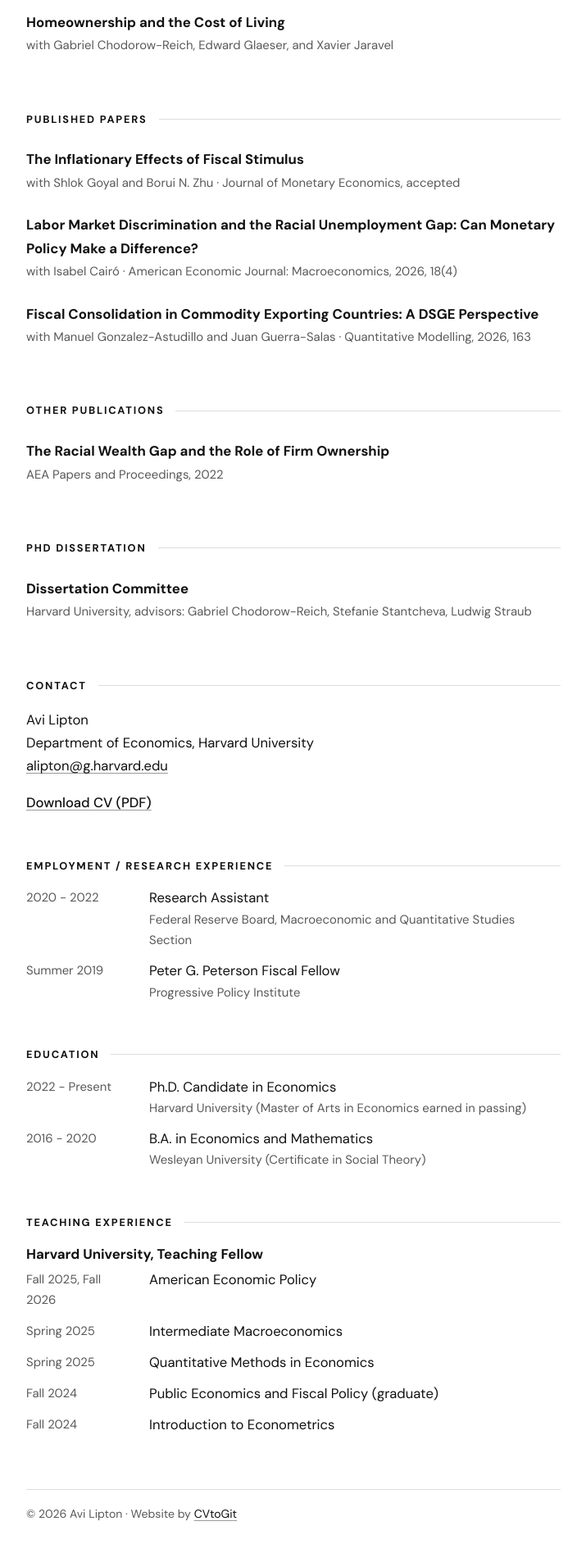
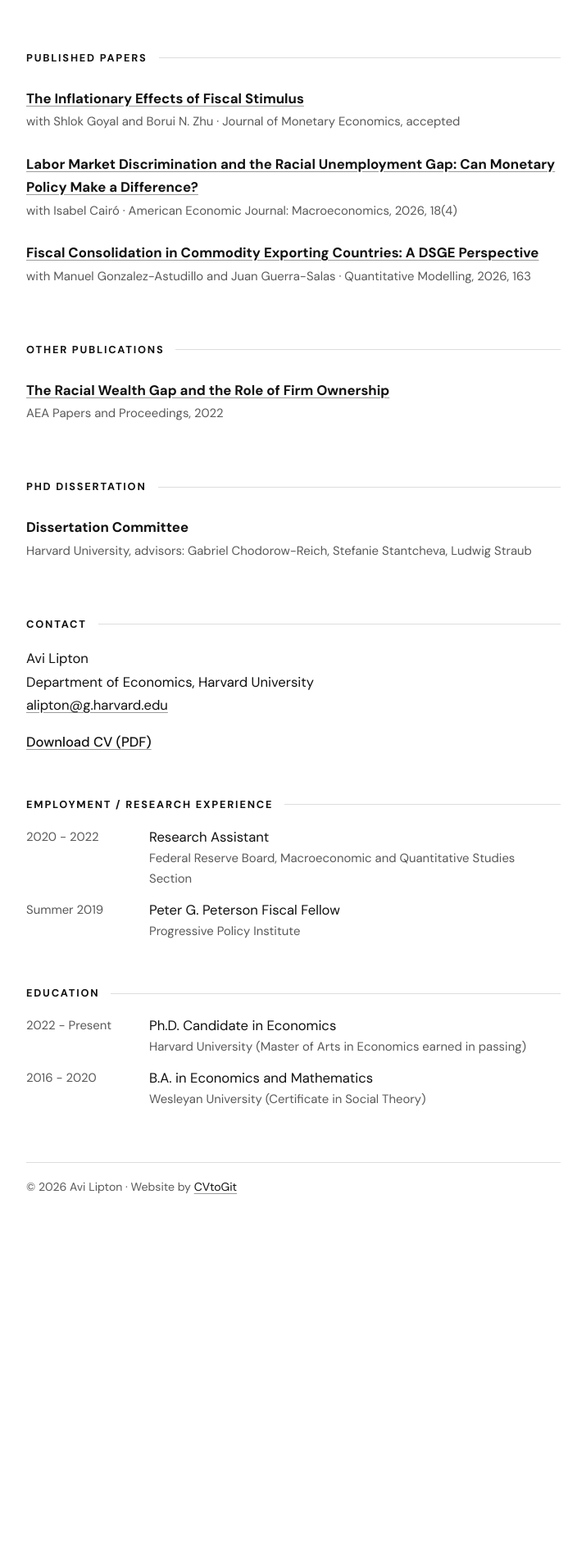
Before and after one commit to Avi-Lipton/Avi-Lipton.github.io, a plain HTML site: page index.html in a window 1280 px wide. Shown: the part 589-2484 px from the top of the page at 82% size, without its empty margins (282-997 px from the left). After the commit the page ends 2122 px from the top, so only its background shows below. Drawn offline with Linux system fonts and the light colour scheme.

Commit message:
Add files via upload

```diff
--- a/index.html
+++ b/index.html
@@ -3,8 +3,6 @@
 <head><meta name="robots" content="noindex">
 <meta charset="utf-8">
 <meta name="viewport" content="width=device-width,initial-scale=1">
-
-
 <title>Avi Lipton · Ph.D. Candidate in Economics</title>
 <meta name="description" content="Academic website of Avi Lipton.">
 <link rel="preconnect" href="https://fonts.googleapis.com"><link rel="preconnect" href="https://fonts.gstatic.com" crossorigin>
@@ -13,14 +11,13 @@
 </head>
 <body>
 <div class="page">
-<nav class="menu" aria-label="Main"><a href="#about">About</a><a href="#research">Research</a><a href="#cv">CV</a><a href="#teaching">Teaching</a><a class="cv" href="CV_Avi_Lipton.pdf">Download CV</a></nav>
+<nav class="menu" aria-label="Main"><a href="#research">Research</a><a href="#cv">CV</a><a class="cv" href="CV_Avi_Lipton.pdf">Download CV</a></nav>
 <main>
 
 <div id="about">
 <section class="intro"><div class="who"><img src="assets/headshot.svg" alt="Portrait of Avi Lipton"><div>
 <h1>Avi Lipton</h1>
 <p class="role">Ph.D. Candidate in Economics</p></div></div>
-<p class="bio">I am a Ph.D. Candidate in Economics at Harvard University. Before my doctoral studies, I worked as a Research Assistant at the Federal Reserve Board.</p>
 <ul class="links">
 <li><a href="mailto:alipton@g.harvard.edu">Email</a></li>
 </ul>
@@ -39,31 +36,31 @@
 <h2>Working papers</h2>
 
 <article class="item">
-<h3>Homeownership and the Cost of Living</h3>
+<h3><a href="https://chodorowreich.scholars.harvard.edu/sites/g/files/omnuum7686/files/2026-11/CPI_and_Housing.pdf">Homeownership and the Cost of Living</a></h3>
 <p class="meta">with Gabriel Chodorow-Reich, Edward Glaeser, and Xavier Jaravel</p>
 </article>
 
 <h2>Published papers</h2>
 
 <article class="item">
-<h3>The Inflationary Effects of Fiscal Stimulus</h3>
+<h3><a href="https://www.sciencedirect.com/science/article/pii/S0304393226001224?dgcid=author">The Inflationary Effects of Fiscal Stimulus</a></h3>
 <p class="meta">with Shlok Goyal and Borui N. Zhu · Journal of Monetary Economics, accepted</p>
 </article>
 
 <article class="item">
-<h3>Labor Market Discrimination and the Racial Unemployment Gap: Can Monetary Policy Make a Difference?</h3>
+<h3><a href="https://www.aeaweb.org/articles?id=10.1257/mac.20240207">Labor Market Discrimination and the Racial Unemployment Gap: Can Monetary Policy Make a Difference?</a></h3>
 <p class="meta">with Isabel Cairó · American Economic Journal: Macroeconomics, 2026, 18(4)</p>
 </article>
 
 <article class="item">
-<h3>Fiscal Consolidation in Commodity Exporting Countries: A DSGE Perspective</h3>
+<h3><a href="https://www.sciencedirect.com/science/article/pii/S0264999326002609">Fiscal Consolidation in Commodity Exporting Countries: A DSGE Perspective</a></h3>
 <p class="meta">with Manuel Gonzalez-Astudillo and Juan Guerra-Salas · Quantitative Modelling, 2026, 163</p>
 </article>
 
 <h2>Other Publications</h2>
 
 <article class="item">
-<h3>The Racial Wealth Gap and the Role of Firm Ownership</h3>
+<h3><a href="https://www.aeaweb.org/articles?id=10.1257/pandp.20221110">The Racial Wealth Gap and the Role of Firm Ownership</a></h3>
 <p class="meta">AEA Papers and Proceedings, 2022</p>
 </article>
 
@@ -98,20 +95,6 @@ Department of Economics, Harvard University<br>
 
 </div>
 
-<div id="teaching">
-
-<h2>Teaching Experience</h2>
-<h3>Harvard University, Teaching Fellow</h3>
-<dl class="tl">
-<dt>Fall 2025, Fall 2026</dt><dd>American Economic Policy</dd>
-<dt>Spring 2025</dt><dd>Intermediate Macroeconomics</dd>
-<dt>Spring 2025</dt><dd>Quantitative Methods in Economics</dd>
-<dt>Fall 2024</dt><dd>Public Economics and Fiscal Policy (graduate)</dd>
-<dt>Fall 2024</dt><dd>Introduction to Econometrics</dd>
-</dl>
-
-</div>
-
 </main>
 <footer>&copy; 2026 Avi Lipton · Website by <a href="https://www.cvtogit.com">CVtoGit</a></footer>
 </div>
```
